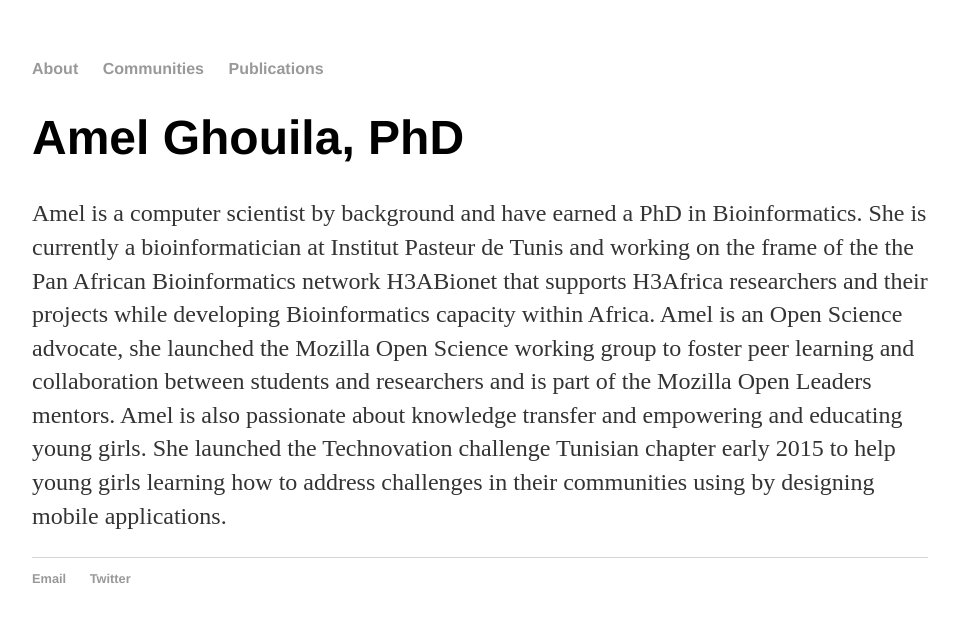
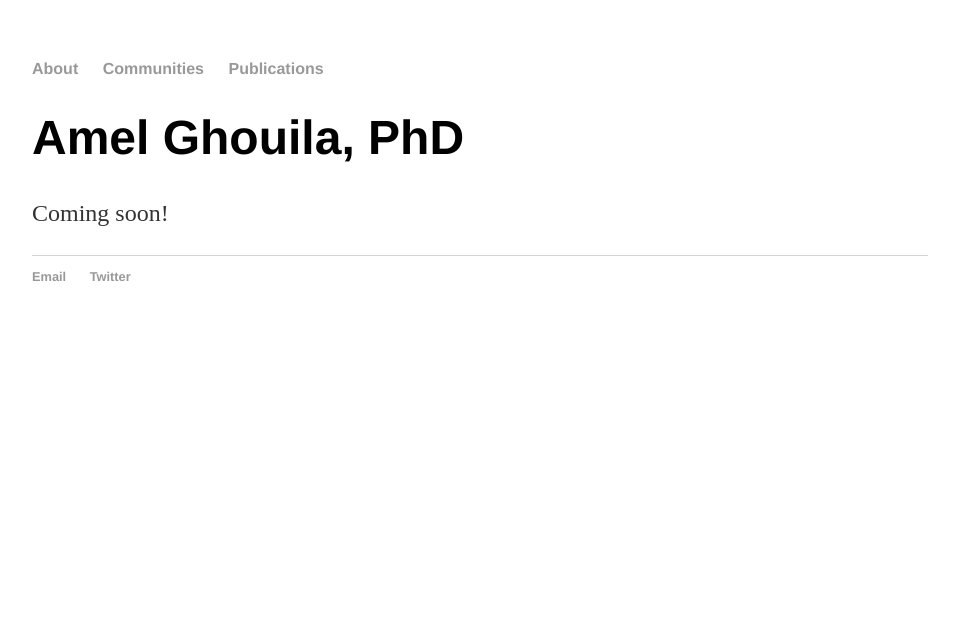
Before and after one commit to amelgh/amelgh.github.io, a Jekyll site: the page built from index.html, in a window 1280 px wide. Shown: the top 622 px of the page, without its empty margins (160-1119 px from the left). Built offline with Jekyll 4.4.1, drawn with Linux system fonts in a browser that asks for light colours.

Commit message:
Update index.html

```diff
--- a/index.html
+++ b/index.html
@@ -4,10 +4,5 @@ title: Amel Ghouila, PhD
 ---
 <div class="blurb">
 	<h1>Amel Ghouila, PhD</h1>
-	<p> Amel is a computer scientist by background and have earned a PhD in Bioinformatics. She is currently a bioinformatician at Institut Pasteur de Tunis and working on the frame of the the Pan African Bioinformatics network H3ABionet that supports H3Africa researchers and their projects while developing Bioinformatics capacity within Africa.
-
-Amel is an Open Science advocate, she launched the Mozilla Open Science working group to foster peer learning and collaboration between students and researchers and is part of the Mozilla Open Leaders mentors.
-
-Amel is also passionate about knowledge transfer and empowering and educating young girls. She launched the Technovation challenge Tunisian chapter early 2015 to help young girls learning how to address challenges in their communities using by designing mobile applications.
-</p>
+	<p> Coming soon! </p>
 </div><!-- /.blurb -->
```
